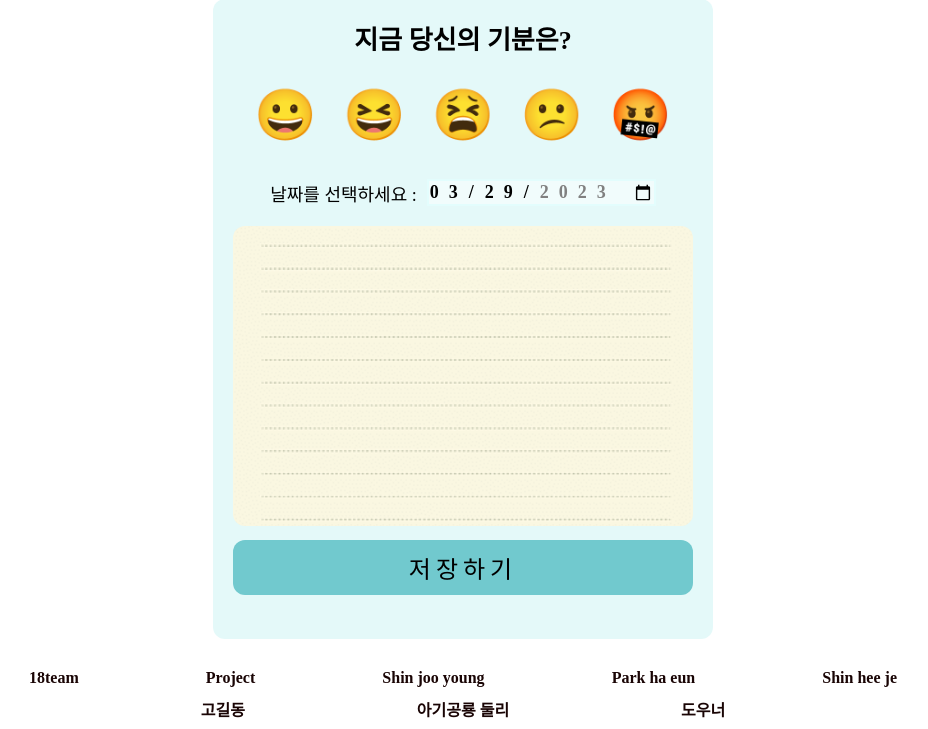
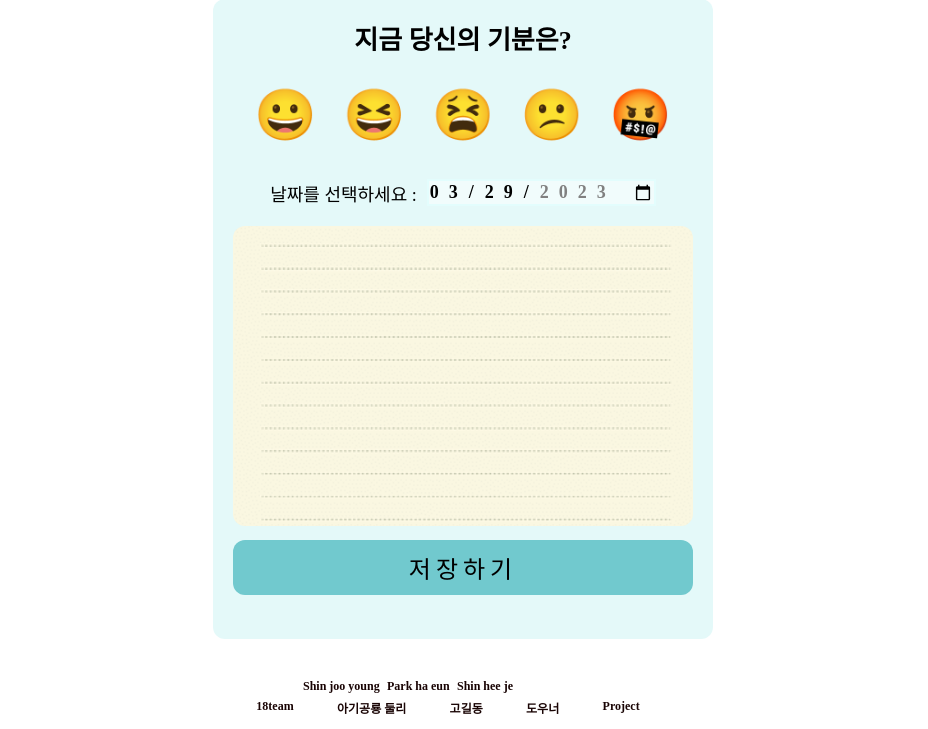
Before and after one commit to 18team-project/what-s-your-weather-like-, a Flask app: page /mood in a window 1280 px wide. Shown: the part 101-830 px from the top of the page, without its empty margins (177-1105 px from the left). Run offline with Flask 3, Linux system fonts and the light colour scheme; parts of the project's set-up code (start-up, migrations or seed data) failed here and were passed over; some web fonts are replaced.

Commit message:
home,register,layout.css 수정

```diff
--- a/static/css/home.css
+++ b/static/css/home.css
@@ -60,7 +60,7 @@ video{
   background-size: cover;
   width: 400px;
   height: 600px;
-  background-color: #A6E3E9;
+  background-color: #E3FDFD;
   border-radius: 12px;
   border: 5px solid rgb(0, 0, 0);
 }
--- a/static/css/register.css
+++ b/static/css/register.css
@@ -27,6 +27,7 @@ html,
 body {
   width: 100%;
   height: 100vh;
+  overflow: hidden;
 }
 
 .p_alert {
--- a/templates/common/layout.html
+++ b/templates/common/layout.html
@@ -1,28 +1,30 @@
 <div class="common_layout">
-<div class="header_layout" style="z-index:50; position:fixed; top: 0; left: 0; height: 50px; width: 100%; background: rgba(255, 255, 255, 0.2); padding: 20px;">
+  <div class="header_layout"
+    style="z-index:50; position:fixed; top: 0; left: 0; height: 50px; width: 100%; background: rgba(255, 255, 255, 0.2); padding: 20px;">
     <h1>WYWL</h1>
-<img src="../../static/img/logo_white.svg" alt="logo"
-style="width: 50px; position: absolute; top:0; left: 50%;
-transform: translateX(-100%);"
->
+    <img src="../../static/img/logo_white.svg" alt="logo" style="width: 50px; position: absolute; top:0; left: 50%;
+transform: translateX(-100%);">
   </div>
   {% block content %}
   {% endblock %}
-<div class="footer_layout" style="position: fixed; bottom: 0; left: 0; height: 50px; width: 100%; background:  rgba(255, 255, 255, 0.2); padding: 20px;" >
-  <div class="footer" style="width: 70%; height: 100%; margin: 0 auto;">
-    <ul class="footer_item1" style="list-style: none;
-    display: flex; justify-content: space-between; color: rgb(25, 4, 4); margin-bottom: 10px; font-weight: 900;">
-      <li>18team</li>
-      <li>Project</li>
-      <li>Shin joo young</li>
-      <li>Park ha eun</li>
-      <li>Shin hee je</li>
+  <div class="footer_layout"
+    style="position: fixed; bottom: 0; left: 0; height: 30px; width: 100%; background:  rgba(255, 255, 255, 0.2); padding: 20px;">
+    <div class="footer" style="width: 500px; height: 100%; margin: 0 auto;">
+      <ul class="footer_item1"
+        style="list-style: none;
+    display: flex; justify-content: space-between; width: 300px; color: rgb(25, 4, 4); font-weight: 900; font-size: 12px; margin-bottom: 5px; padding-left: 90px;">
+        <li style="cursor: pointer;">Shin joo young</li>
+        <li style="cursor: pointer;">Park ha eun</li>
+        <li style="cursor: pointer;">Shin hee je</li>
       </ul>
-    <ul class="footer_item2" style="list-style: none;
-    display: flex; justify-content: space-evenly; color: rgb(25, 4, 4); font-weight: 900;">
-      <li>고길동</li>
-      <li>아기공룡 둘리</li>
-      <li>도우너</li>
+      <ul class="footer_item2"
+        style="list-style: none;
+    display: flex; justify-content: space-evenly; color: rgb(25, 4, 4); font-weight: 900; font-size: 12px; padding-right: 30px;">
+        <li style="cursor: pointer;">18team</li>
+        <li style="cursor: pointer;">아기공룡 둘리</li>
+        <li style="cursor: pointer;">고길동</li>
+        <li style="cursor: pointer;">도우너</li>
+        <li style="cursor: pointer;">Project</li>
       </ul>
     </div>
   </div>
```
Lines whose indentation alone changed are shown as unchanged.
